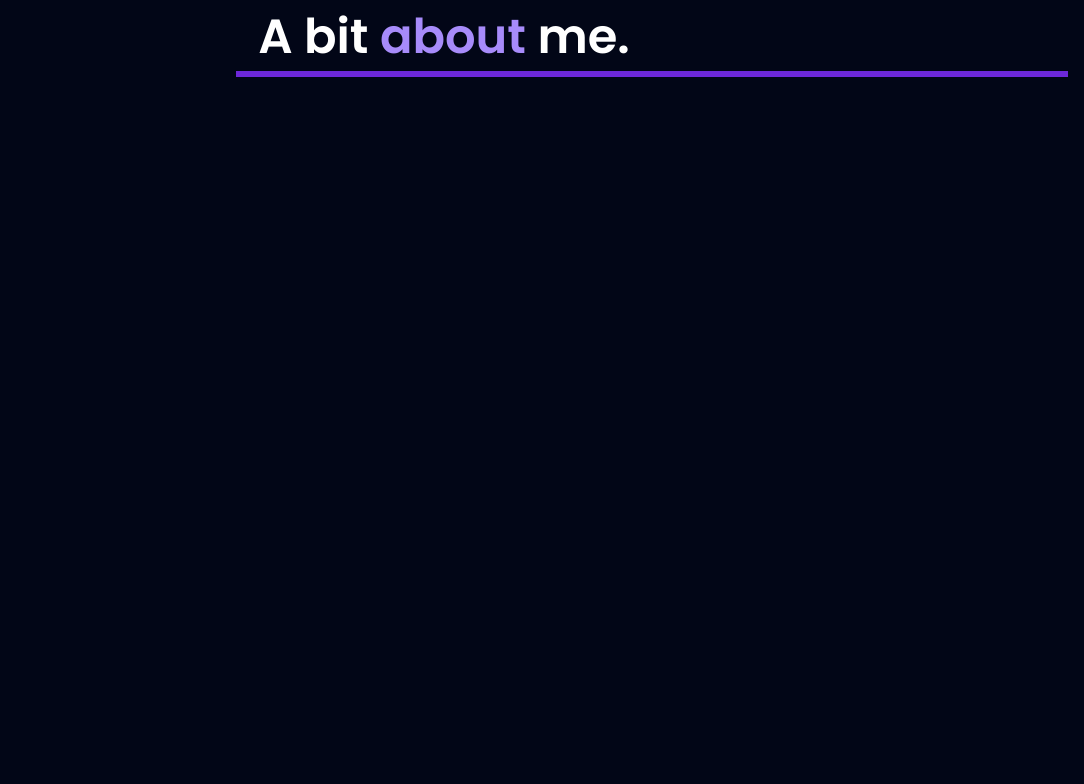
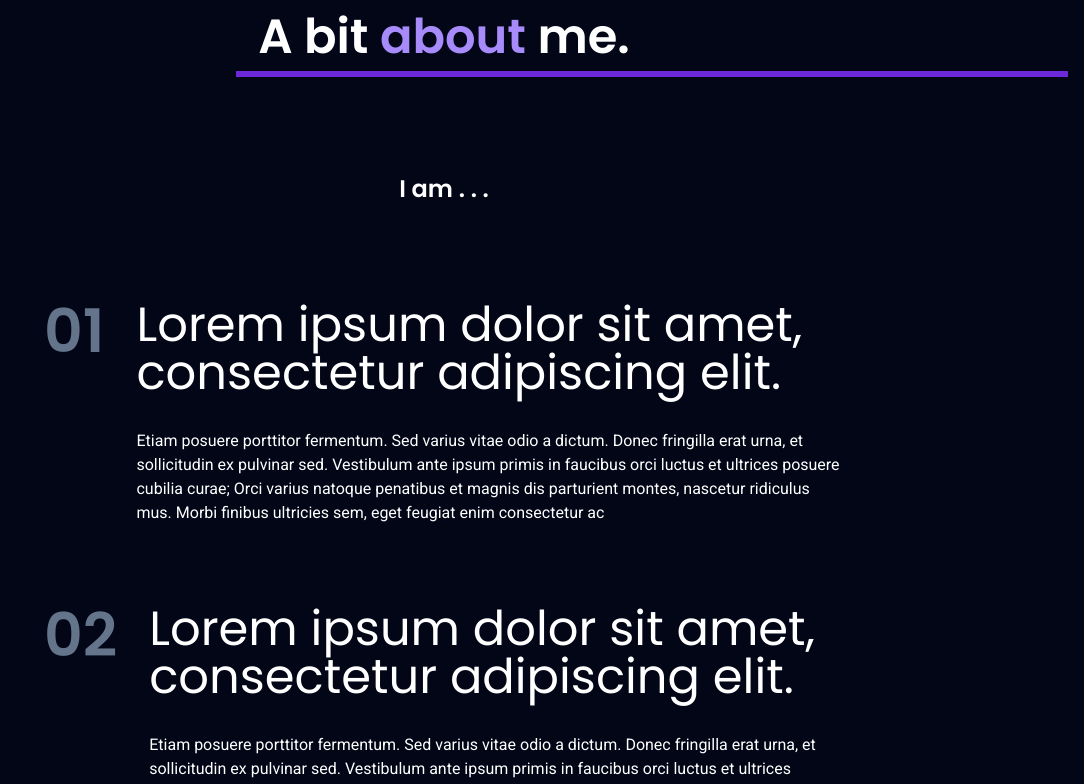
Before and after one commit to maheem20/web_portfolio, a SvelteKit app: page / in a window 1280 px wide. Shown: the part 2009-2793 px from the top of the page, without its empty margins (196-1280 px from the left). Before the commit the page ends 2230 px from the top, so only its background shows below. Built offline with nearby package versions, Linux system fonts and the light colour scheme.

Commit message:
feat: add benefits section to Main component

```diff
--- a/src/components/Main.svelte
+++ b/src/components/Main.svelte
@@ -5,6 +5,24 @@
         { name: "Project 1", icon: "fa-solid fa-cart-shopping" },
         { name: "Project 2", icon: "fa-solid fa-list-check" },
         { name: "Project 3", icon: "fa-solid fa-diagram-project" },
+    ];
+
+    let benefits = [
+        {
+            name: "Lorem ipsum dolor sit amet, consectetur adipiscing elit.",
+            description:
+                "Etiam posuere porttitor fermentum. Sed varius vitae odio a dictum. Donec fringilla erat urna, et sollicitudin ex pulvinar sed. Vestibulum ante ipsum primis in faucibus orci luctus et ultrices posuere cubilia curae; Orci varius natoque penatibus et magnis dis parturient montes, nascetur ridiculus mus. Morbi finibus ultricies sem, eget feugiat enim consectetur ac",
+        },
+        {
+            name: "Lorem ipsum dolor sit amet, consectetur adipiscing elit.",
+            description:
+                "Etiam posuere porttitor fermentum. Sed varius vitae odio a dictum. Donec fringilla erat urna, et sollicitudin ex pulvinar sed. Vestibulum ante ipsum primis in faucibus orci luctus et ultrices posuere cubilia curae; Orci varius natoque penatibus et magnis dis parturient montes, nascetur ridiculus mus. Morbi finibus ultricies sem, eget feugiat enim consectetur ac",
+        },
+        {
+            name: "Lorem ipsum dolor sit amet, consectetur adipiscing elit.",
+            description:
+                "Etiam posuere porttitor fermentum. Sed varius vitae odio a dictum. Donec fringilla erat urna, et sollicitudin ex pulvinar sed. Vestibulum ante ipsum primis in faucibus orci luctus et ultrices posuere cubilia curae; Orci varius natoque penatibus et magnis dis parturient montes, nascetur ridiculus mus. Morbi finibus ultricies sem, eget feugiat enim consectetur ac",
+        },
     ];
 </script>
 
@@ -108,5 +126,25 @@
                 A bit <span class="poppins text-violet-400">about</span> me.
             </h3>
         </div>
+        <p class="mx-auto poppins font-semibold text-lg sm:text-xl md:text-2xl">
+            I am . . .
+        </p>
+        <div class="flex flex-col gap-20 w-full mx-auto max-w-[800px]">
+            {#each benefits as benefit, index}
+                <div class="flex gap-6 sm:gap-8">
+                    <p
+                        class="poppins text-4xl sm:text-5xl md:text-6xl text-slate-500 font-semibold"
+                    >
+                        0{index + 1}
+                    </p>
+                    <div class="flex flex-col gap-6 sm:gap-8">
+                        <h3 class="text-2xl sm:text-3xl md:text-5xl">
+                            {benefit.name}
+                        </h3>
+                        <p>{benefit.description}</p>
+                    </div>
+                </div>
+            {/each}
+        </div>
     </section>
 </main>
```
